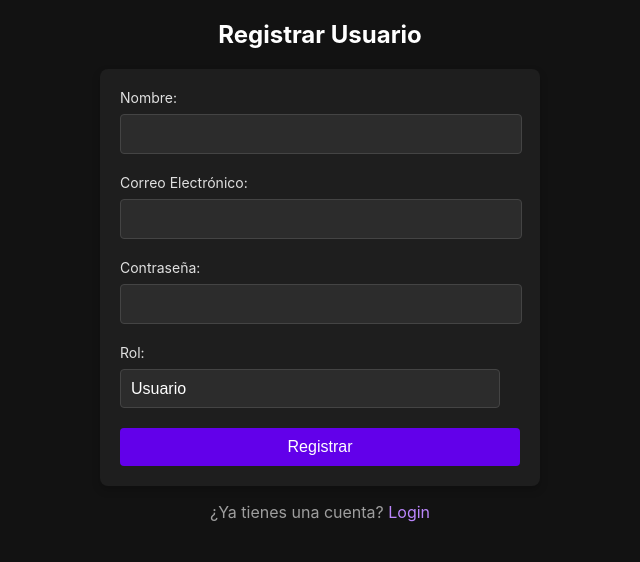
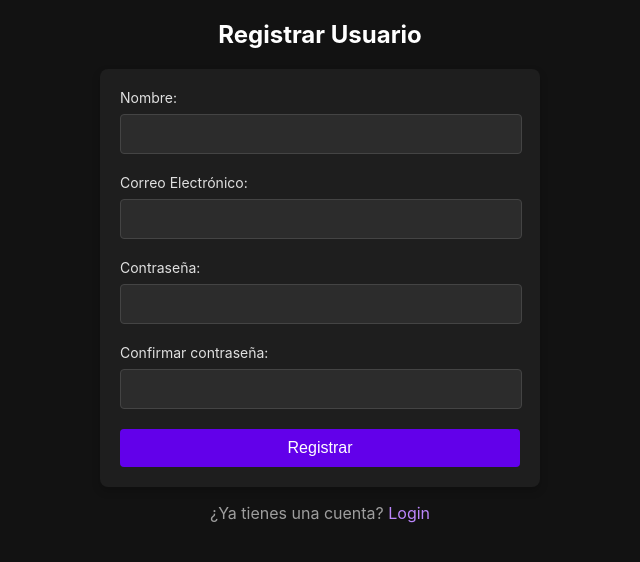
Before and after one commit to addh-duck-hack/Duck-Hack.cloud, a React (Create React App) app in the folder frontend-admin/: page /register in a window 1280 px wide. Shown: the top 562 px of the page, without its empty margins (320-960 px from the left). Built offline with nearby package versions, Linux system fonts and the light colour scheme.

Commit message:
Se agrega formulario para registro de nuevo usuario

```diff
--- a/frontend-admin/src/components/Login.js
+++ b/frontend-admin/src/components/Login.js
@@ -2,6 +2,7 @@ import React, { useState, useEffect } from "react";
 import axios from "axios";
 import { Link, useNavigate } from "react-router-dom";
 import Loader from "./Loader"; // Importar el componente Loader
+import RegisterUser from "./RegisterUser"; // Reutilizar componente de registro
 
 const Login = () => {
   const [userData, setUserData] = useState({
@@ -11,6 +12,7 @@ const Login = () => {
   const [message, setMessage] = useState("");
   const [isLoading, setIsLoading] = useState(false); // Estado para mostrar el loader
   const [isLoggedIn, setIsLoggedIn] = useState(false); // Estado para verificar si el usuario ha iniciado sesión
+  const [showRegister, setShowRegister] = useState(false); // Mostrar form de registro inline
   const navigate = useNavigate(); // React Router v6
 
   const handleChange = (e) => {
@@ -60,7 +62,9 @@ const Login = () => {
       {isLoading ? (
         <Loader /> // Mostrar el loader mientras se está cargando
       ) : (
-        <form onSubmit={handleSubmit}>
+        <>
+        {!showRegister ? (
+          <form onSubmit={handleSubmit}>
           <div>
             <label htmlFor="email">Correo Electrónico:</label>
             <input
@@ -84,7 +88,20 @@ const Login = () => {
             />
           </div>
           <button type="submit">Iniciar Sesión</button>
-        </form>
+          <div style={{ marginTop: '1rem' }}>
+            <button type="button" onClick={() => setShowRegister(true)}>Crear cuenta nueva</button>
+          </div>
+          </form>
+        ) : (
+          <div>
+            <h3>Crear cuenta</h3>
+            <RegisterUser />
+            <div style={{ marginTop: '0.5rem' }}>
+              <button type="button" onClick={() => setShowRegister(false)}>Volver al login</button>
+            </div>
+          </div>
+        )}
+        </>
       )}
       {message && <p>{message}</p>}
       {/*<p>
--- a/frontend-admin/src/components/RegisterUser.js
+++ b/frontend-admin/src/components/RegisterUser.js
@@ -7,9 +7,10 @@ const RegisterUser = () => {
     name: "",
     email: "",
     password: "",
-    role: "user", // Puedes cambiar el valor predeterminado según el rol que desees
+    confirmPassword: "",
   });
   const [message, setMessage] = useState("");
+  const [error, setError] = useState("");
 
   const handleChange = (e) => {
     const { name, value } = e.target;
@@ -17,19 +18,29 @@ const RegisterUser = () => {
       ...userData,
       [name]: value,
     });
+    // limpiar errores cuando el usuario escribe
+    setError("");
   };
 
   const handleSubmit = async (e) => {
     e.preventDefault();
+    // Validaciones en cliente
+    if (!userData.password || userData.password.length < 6) {
+      setError('La contraseña debe tener al menos 6 caracteres');
+      return;
+    }
+    if (userData.password !== userData.confirmPassword) {
+      setError('Las contraseñas no coinciden');
+      return;
+    }
+
     try {
-      const response = await axios.post(`${process.env.REACT_APP_HOST_SERVICES_URL}/api/users/register`, userData);
+      // Forzar role por defecto en el payload
+      const { name, email, password } = userData;
+      const payload = { name, email, password, role: 'user' };
+      const response = await axios.post(`${process.env.REACT_APP_HOST_SERVICES_URL}/api/users/register`, payload);
       setMessage(response.data.message || "Usuario registrado correctamente");
-      setUserData({
-        name: "",
-        email: "",
-        password: "",
-        role: "user", // Restablece el valor después de registrar
-      });
+      setUserData({ name: "", email: "", password: "", confirmPassword: "" });
     } catch (error) {
       setMessage(error.response?.data?.message || "Error al registrar el usuario");
     }
@@ -73,21 +84,20 @@ const RegisterUser = () => {
           />
         </div>
         <div>
-          <label htmlFor="role">Rol:</label>
-          <select
-            id="role"
-            name="role"
-            value={userData.role}
+          <label htmlFor="confirmPassword">Confirmar contraseña:</label>
+          <input
+            type="password"
+            id="confirmPassword"
+            name="confirmPassword"
+            value={userData.confirmPassword}
             onChange={handleChange}
             required
-          >
-            <option value="user">Usuario</option>
-            <option value="admin">Administrador</option>
-            <option value="editor">Editor</option>
-          </select>
+          />
         </div>
-        <button type="submit">Registrar</button>
+        {/* El rol se asigna por defecto como 'user' */}
+        <button type="submit" disabled={userData.password !== userData.confirmPassword}>Registrar</button>
       </form>
+      {error && <p style={{ color: 'var(--ColorResalte)' }}>{error}</p>}
       {message && <p>{message}</p>}
 
       <p>
```
Also changed, not shown: 2 other files (tests, documents, lock files or other folders).
